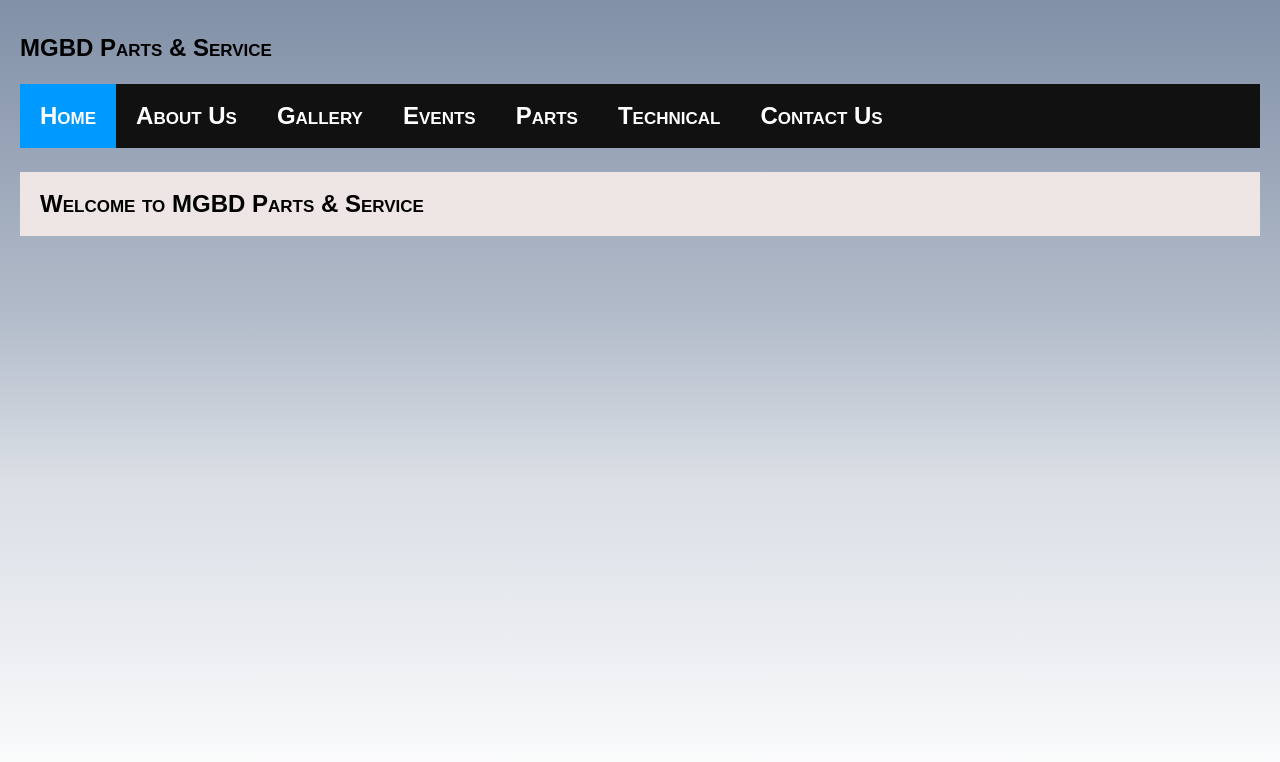
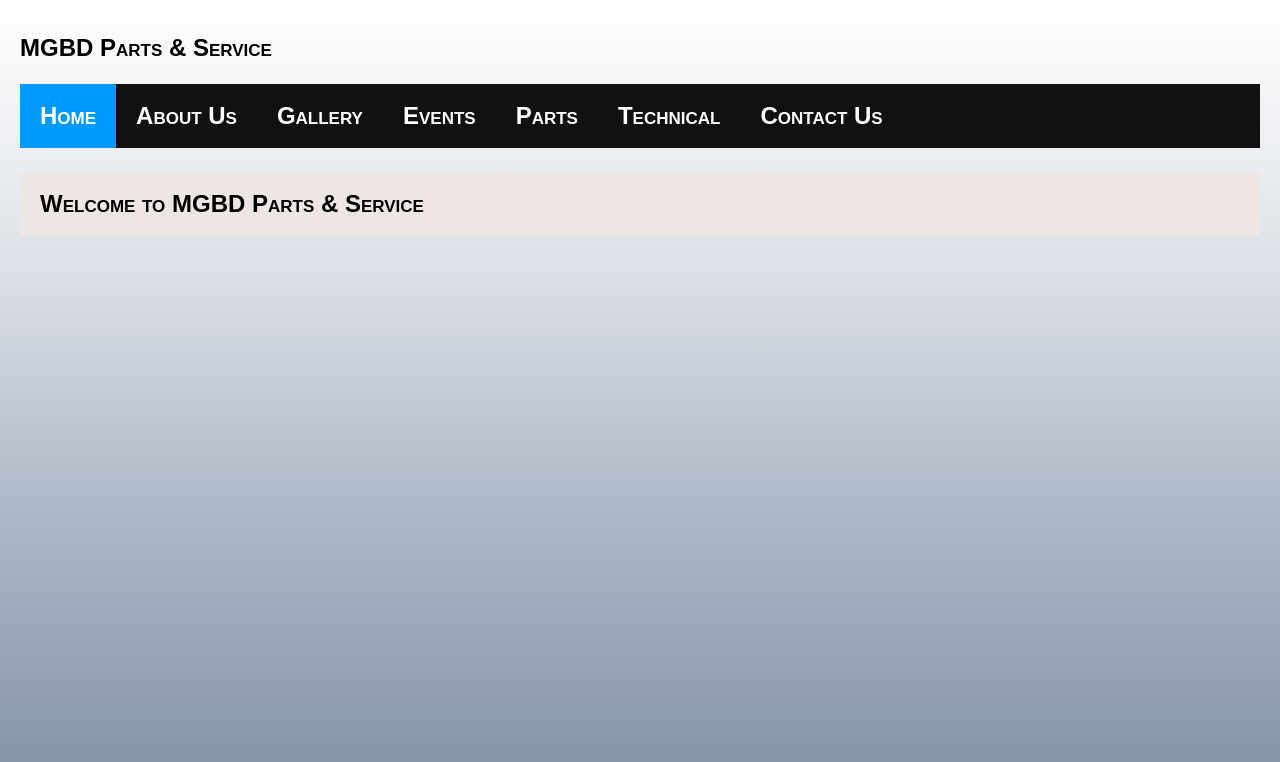
Before and after one commit to bwoodie5150/MGBD_Redesign, a React app: page / in a window 1280 px wide. Built offline with nearby package versions, Linux system fonts and the light colour scheme.

Commit message:
css change

```diff
--- a/src/index.css
+++ b/src/index.css
@@ -1,6 +1,7 @@
 html {
-  background: linear-gradient(rgba(129, 144, 167, 1), rgba(129, 144, 167, 0.8014),
-   rgba(129, 144, 167, 0.6), rgba(129, 144, 167, 0.29), rgba(129, 144, 167, 0.1609), rgba(129, 144, 167, 0));
+  background: linear-gradient(0deg,rgba(129, 144, 167, 1), rgba(129, 144, 167, 0.8014) 20%,
+  rgba(129, 144, 167, 0.6) 40%, rgba(129, 144, 167, 0.29) 65%, rgba(129, 144, 167, 0.1609) 80%,
+  rgba(129, 144, 167, 0));
   background-attachment: fixed;
 }
 
```
